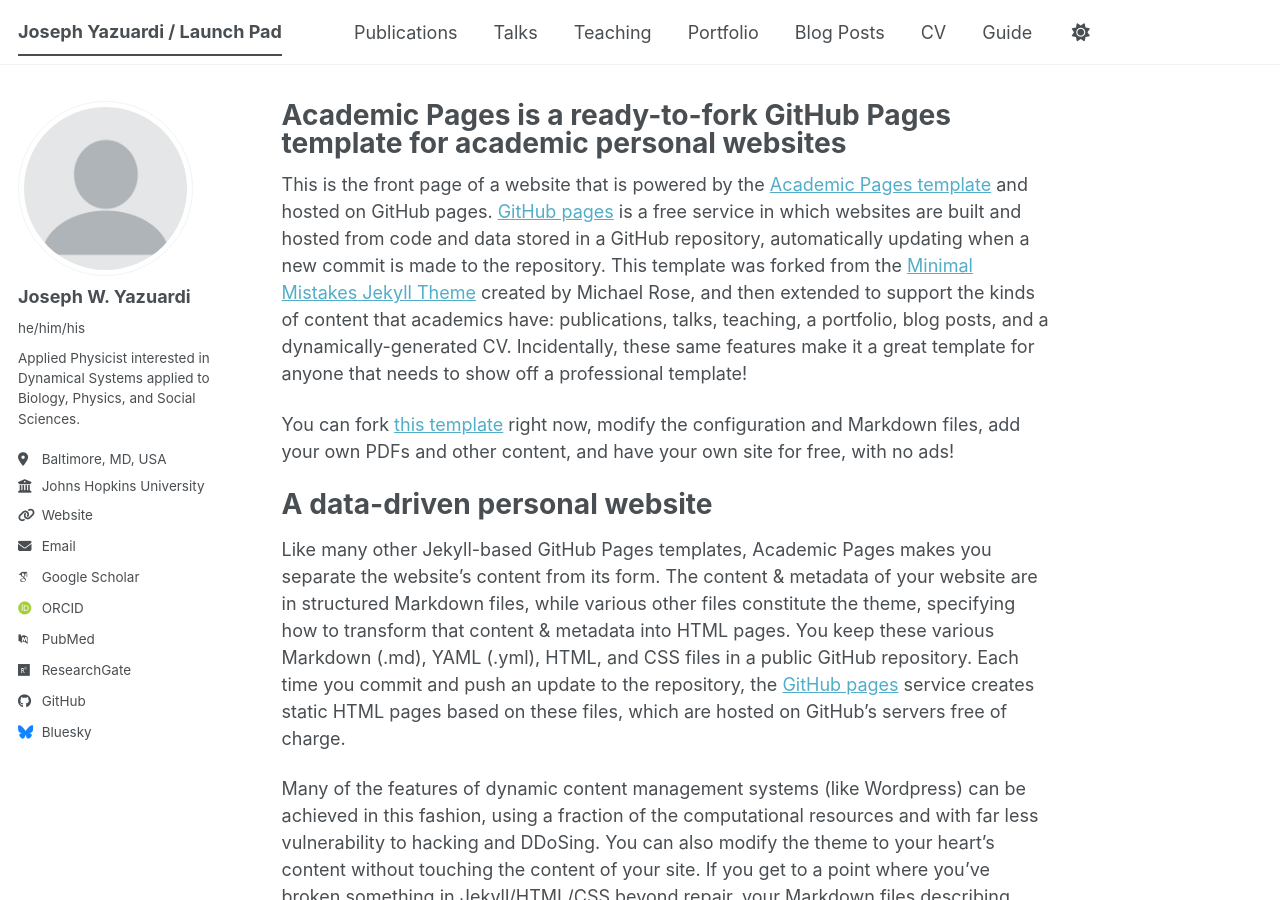
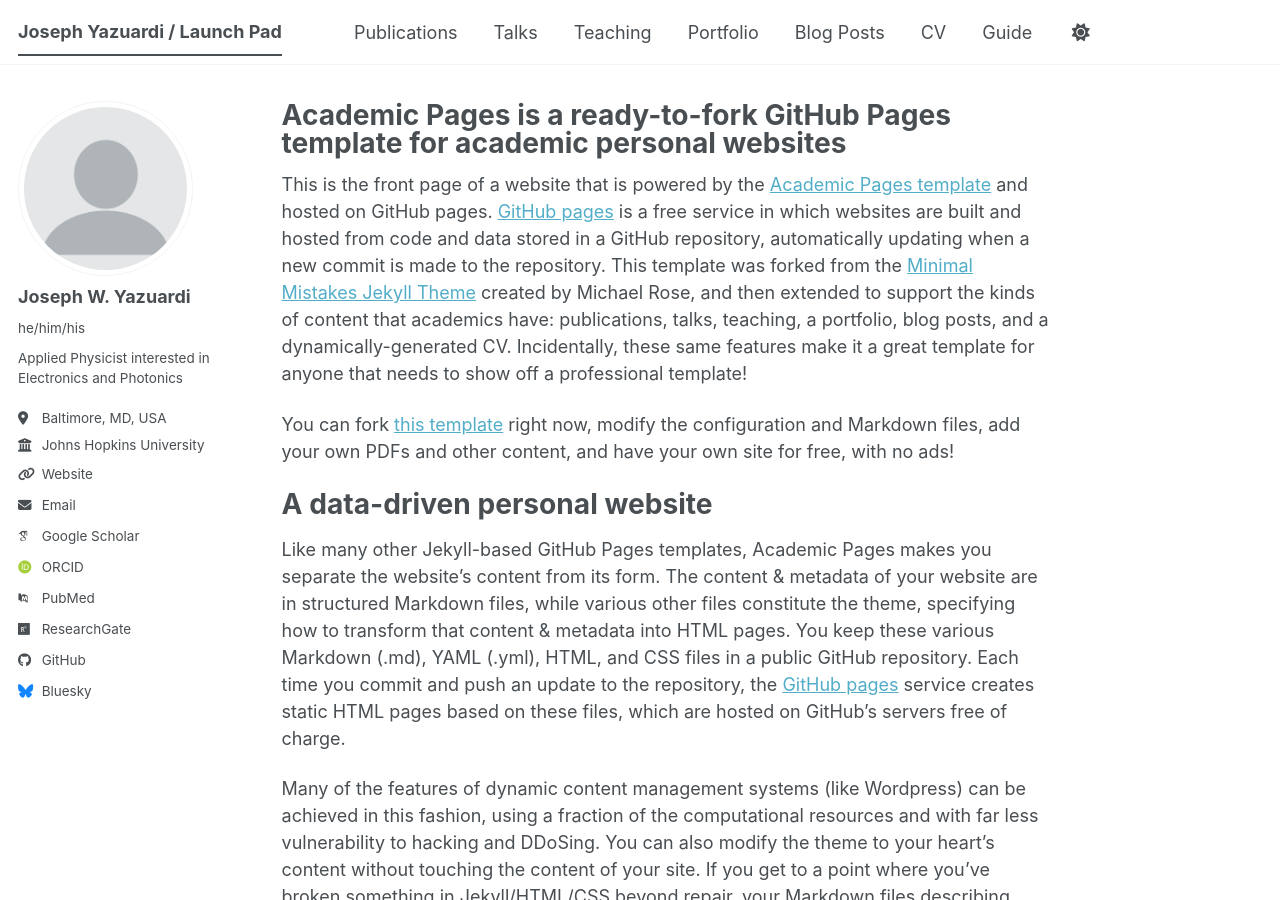
Before and after one commit to yazuardi/yazuardi.github.io, a Jekyll site: the page built from _pages/about.md, in a window 1280 px wide and 900 px high. Built offline with Jekyll 4.4.1, drawn with Linux system fonts in a browser that asks for light colours; some web fonts are replaced; a script bundle is joined from its source files by our own code; library files that are not in the unit come from our copies.

Commit message:
Update bio in configuration file

```diff
--- a/_config.yml
+++ b/_config.yml
@@ -26,7 +26,7 @@
   avatar           : "profile.png"
   name             : "Joseph W. Yazuardi"
   pronouns         : "he/him/his"
-  bio              : "Applied Physicist interested in Dynamical Systems applied to Biology, Physics, and Social Sciences."
+  bio              : "Applied Physicist interested in Electronics and Photonics"
   location         : "Baltimore, MD, USA"
   employer         : "Johns Hopkins University"
   uri              : "yazuardi.github.io"
```
